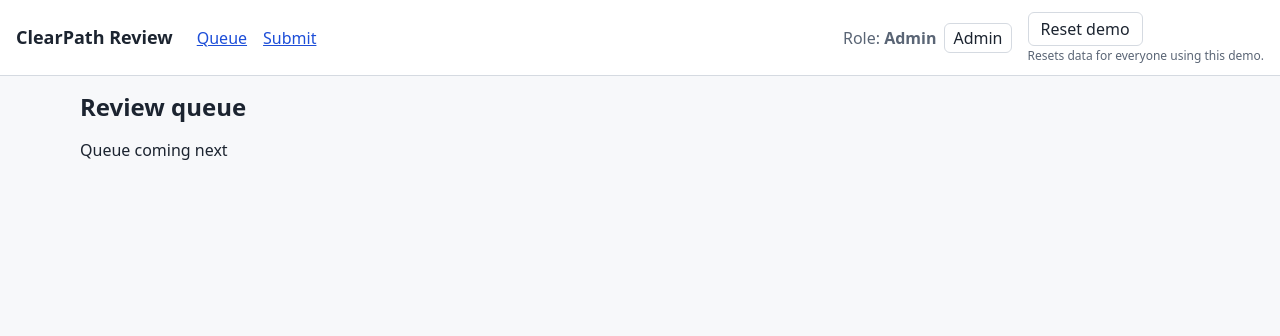
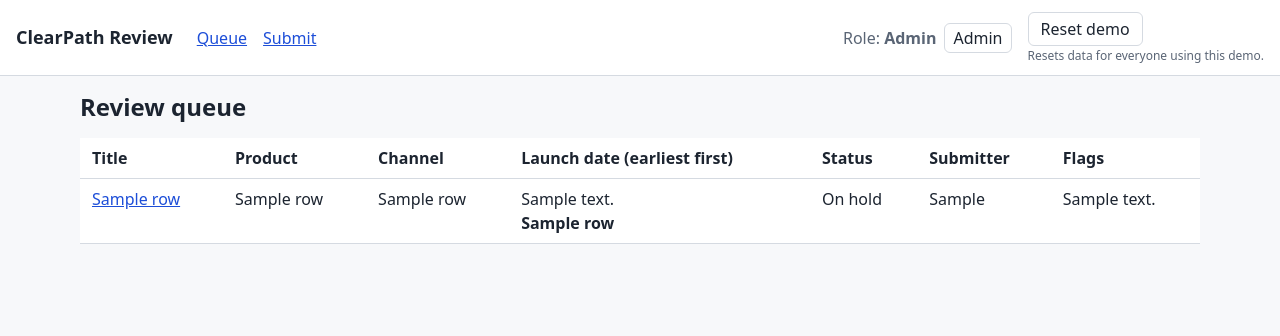
Before and after one commit to Nishi46/ClearPath_takehome, a FastAPI app: template app/templates/queue.html in a window 1280 px wide. Shown: the top 336 px of the page. Run offline with FastAPI, Linux system fonts and the light colour scheme; the template is opened without the code that fills it: most values are stand-ins (such as "Sample title", 1, 10 or a date in 2020).

Commit message:
Queue table markup

```diff
--- a/app/routes/pages.py
+++ b/app/routes/pages.py
@@ -6,6 +6,7 @@ from fastapi import APIRouter, Form, Request
 from fastapi.responses import PlainTextResponse, RedirectResponse, Response
 
 from app import clock, db, seed
+from app.queue import list_queue, row_view
 from app.cooldown import Cooldown
 from app.roles import COOKIE_MAX_AGE, COOKIE_NAME, ROLES
 from app.templating import render
@@ -41,7 +42,12 @@ def healthz():
 def queue(request: Request):
     # A fixed flag, never the query value itself: only exactly ?reset=done shows the banner.
     reset_done = request.query_params.getlist("reset") == ["done"]
-    return render(request, "queue.html", reset_done=reset_done)
+    with db.connect() as conn:
+        today = clock.today()
+        rows = [row_view(r, today) for r in list_queue(conn)]
+    response = render(request, "queue.html", reset_done=reset_done, rows=rows)
+    response.headers["Cache-Control"] = "no-store"  # urgency labels depend on today's date
+    return response
 
 
 def _is_https(request):
--- a/app/static/style.css
+++ b/app/static/style.css
@@ -117,3 +117,13 @@ main { max-width: 72rem; margin: 0 auto; padding: var(--space); }
 @media (max-width: 40rem) {
   .header-controls { margin-left: 0; width: 100%; }
 }
+
+/* Queue table: basic layout only. Urgency and status styling and the narrow layout come in step 16. */
+.visually-hidden {
+  position: absolute; width: 1px; height: 1px; margin: -1px; padding: 0;
+  overflow: hidden; clip: rect(0 0 0 0); white-space: nowrap; border: 0;
+}
+table.queue { width: 100%; border-collapse: collapse; background: var(--surface); }
+table.queue th, table.queue td { text-align: left; padding: 0.5rem 0.75rem; border-bottom: 1px solid var(--border); vertical-align: top; }
+table.queue th { font-weight: 700; }
+table.queue .urgency { display: block; font-weight: 700; }
--- a/app/templates/queue.html
+++ b/app/templates/queue.html
@@ -5,5 +5,34 @@
 <p class="banner" role="status">Demo reset to the original data.</p>
 {% endif %}
 <h1>Review queue</h1>
-<p>Queue coming next</p>
+<table class="queue">
+  <caption class="visually-hidden">Submissions, earliest launch date first</caption>
+  <thead>
+    <tr>
+      <th scope="col">Title</th>
+      <th scope="col">Product</th>
+      <th scope="col">Channel</th>
+      <th scope="col" aria-sort="ascending">Launch date (earliest first)</th>
+      <th scope="col">Status</th>
+      <th scope="col">Submitter</th>
+      <th scope="col">Flags</th>
+    </tr>
+  </thead>
+  <tbody>
+    {% for r in rows %}
+    <tr{% if r.urgency_class %} class="{{ r.urgency_class }}"{% endif %}>
+      <td data-label="Title"><a href="/review/{{ r.id }}">{{ r.title }}</a></td>
+      <td data-label="Product">{{ r.product_label }}</td>
+      <td data-label="Channel">{{ r.channel_label }}</td>
+      <td data-label="Launch date">
+        <time datetime="{{ r.launch_date }}">{{ r.launch_text }}</time>
+        {% if r.urgency_label %}<span class="urgency">{{ r.urgency_label }}</span>{% endif %}
+      </td>
+      <td data-label="Status"><span class="status status-{{ r.status }}">{{ r.status_label }}</span></td>
+      <td data-label="Submitter">{{ r.submitted_by }}</td>
+      <td data-label="Flags"><span{% if r.flags_title %} title="{{ r.flags_title }}"{% endif %}>{{ r.flags_text }}</span></td>
+    </tr>
+    {% endfor %}
+  </tbody>
+</table>
 {% endblock %}
```
Also changed, not shown: tests/conftest.py (+3 -1 lines), tests/test_pages.py (+1 -1 lines), tests/test_queue_page.py (added, +210 -0 lines).
